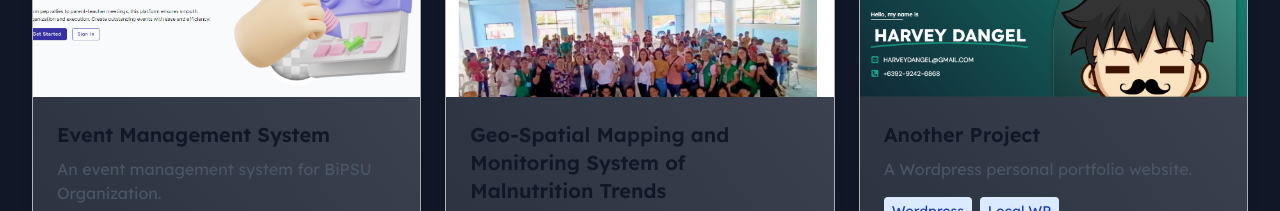
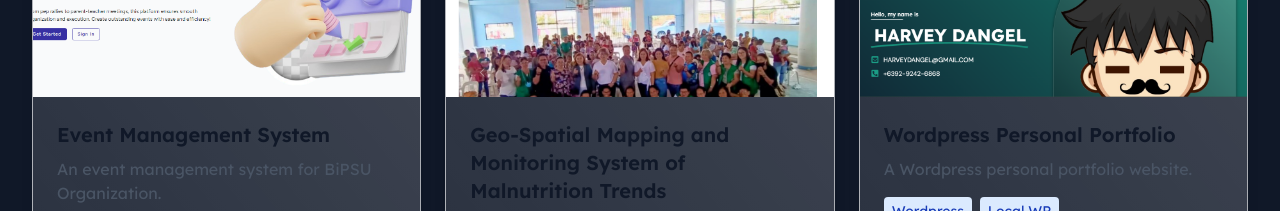
Before and after one commit to HarveyDangel/my-portfolio, a Next.js app: page / in a window 1280 px wide. Shown: the part 3020-3231 px from the top of the page. Built offline with nearby package versions, Linux system fonts and the light colour scheme.

Commit message:
quick fix dynamic routing error

```diff
--- a/src/app/components/portfolio.tsx
+++ b/src/app/components/portfolio.tsx
@@ -3,7 +3,7 @@
 import React from "react";
 import Image from "next/image";
 import GlassPane from "./glasspane";
-import { projects, ProjectDetails } from "../data/projects";
+import { projects} from "../data/projects";
 import { useTheme } from "../context/ThemeContext";
 
 export default function Portfolio() {
@@ -56,7 +56,7 @@ export default function Portfolio() {
 										))}
 									</div>
 									<div className="flex space-x-4">
-										{project.liveUrl && (
+										{/* {project.liveUrl && (
 											<a
 												href={project.liveUrl}
 												target="_blank"
@@ -65,7 +65,7 @@ export default function Portfolio() {
 											>
 												Live Demo
 											</a>
-										)}
+										)} */}
 										{project.githubUrl && (
 											<a
 												href={project.githubUrl}
--- a/src/app/data/projects.ts
+++ b/src/app/data/projects.ts
@@ -29,7 +29,7 @@ export const projects: ProjectDetails[] = [
   },
   {
     id: 3,
-    title: "Another Project",
+    title: "Wordpress Personal Portfolio",
     description: "A Wordpress personal portfolio website.",
     technologies: ["Wordpress", "Local WP"],
     imageUrl: "/images/WP.png",
--- a/src/app/projects/[id]/page.tsx
+++ b/src/app/projects/[id]/page.tsx
@@ -1,17 +1,31 @@
 import { projects } from "@/app/data/projects";
 import { notFound } from "next/navigation";
 import Image from "next/image";
+import { Metadata } from 'next';
 
-// Define the props interface
-interface ProjectDetailProps {
+// Define proper types for Next.js pages
+interface PageProps {
   params: {
     id: string;
   };
 }
 
-export default async function ProjectDetail({ params }: ProjectDetailProps) {
-  // Convert id to number directly without awaiting
-  const project = projects.find((p) => p.id === parseInt(params.id));
+// Generate metadata for the page
+export async function generateMetadata({ params }: PageProps): Promise<Metadata> {
+  // Await the id parameter
+  const id = await params.id;
+  const project = projects.find((p) => p.id === parseInt(id));
+
+  return {
+    title: project ? `${project.title} | My Portfolio` : 'Project Not Found',
+    description: project?.description
+  };
+}
+
+export default async function ProjectDetail({ params }: PageProps) {
+  // Await the id parameter
+  const id = await params.id;
+  const project = projects.find((p) => p.id === parseInt(id));
 
   if (!project) {
     notFound();
@@ -48,7 +62,7 @@ export default async function ProjectDetail({ params }: ProjectDetailProps) {
           </div>
 
           <div className="flex space-x-4 mt-8">
-            {project.liveUrl && (
+            {/* {project.liveUrl && (
               <a
                 href={project.liveUrl}
                 target="_blank"
@@ -57,7 +71,7 @@ export default async function ProjectDetail({ params }: ProjectDetailProps) {
               >
                 View Live Demo
               </a>
-            )}
+            )} */}
             {project.githubUrl && (
               <a
                 href={project.githubUrl}
```
